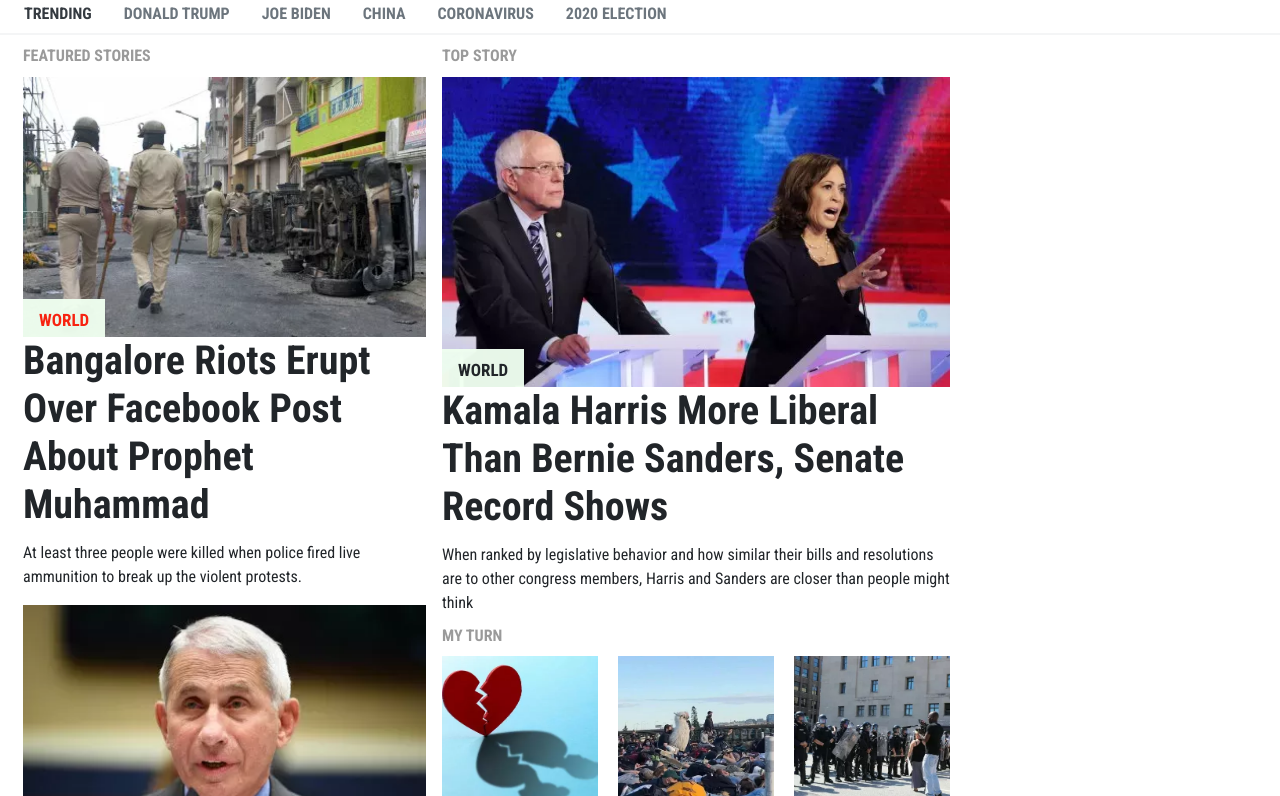
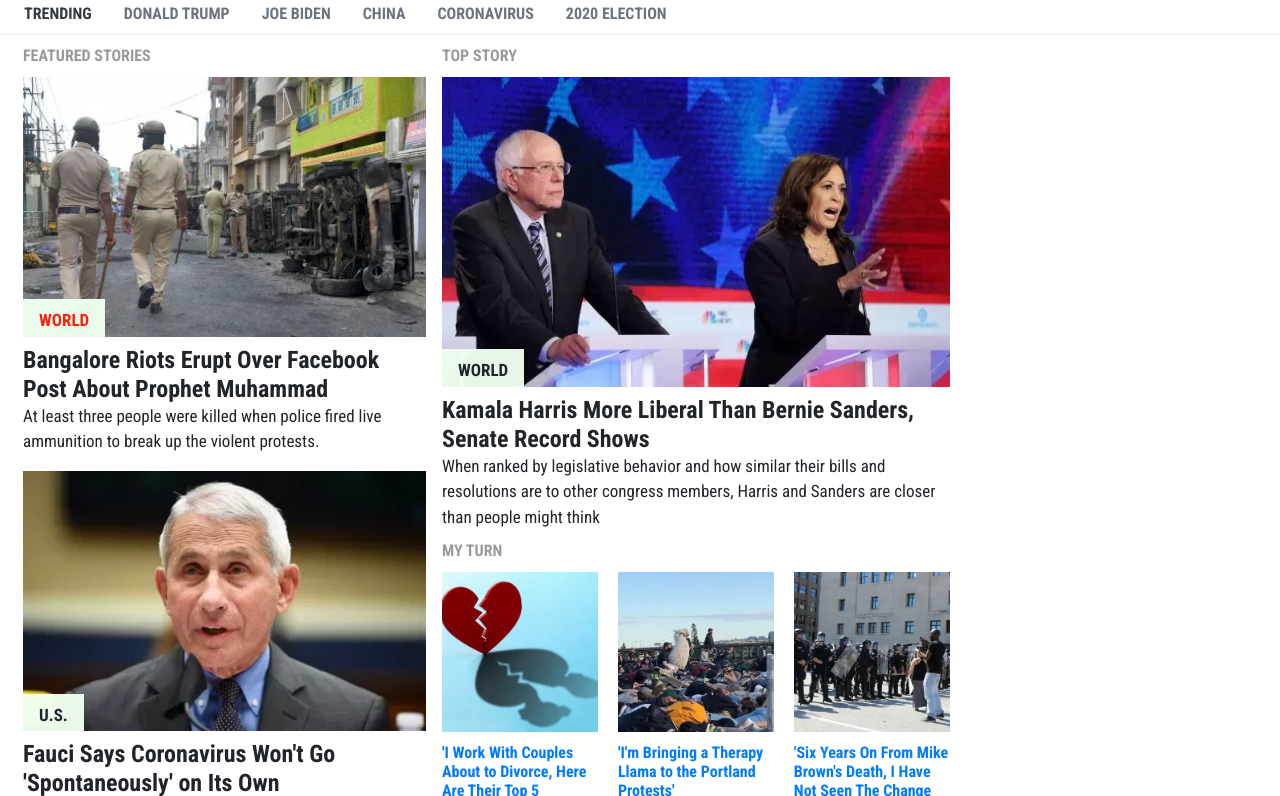
Before and after one commit to digitekh2i/newsweek-bootstrap, a plain HTML site: page index.html in a window 1280 px wide. Shown: the part 156-952 px from the top of the page. Drawn offline with nearby package versions, Linux system fonts and the light colour scheme.

Commit message:
and styling  section

```diff
--- a/css/style.css
+++ b/css/style.css
@@ -182,7 +182,34 @@ img {
   padding: 0 1rem;
   line-height: 2.5em;
   text-align: center;
-  font-size: 17px;
+  font-size: 1.0625em;
   font-weight: 700;
   background-color: rgba(240, 255, 240, 0.966);
 }
+
+.main-news-col-1 .card-title,
+.main-news-col-2 .card-title {
+  margin: 0.6rem 0 0 0;
+  font-size: 1.5em;
+  text-decoration: none;
+}
+
+.main-news-col-1 .card-text,
+.main-news-col-2 .card-text {
+  font-size: 1.0625em;
+}
+
+.news-grid .card-custom-img {
+  height: 10em;
+}
+
+.news-grid img {
+  height: 100%;
+}
+
+.news-grid .card-title,
+.news-grid-mig {
+  font-size: 1em;
+  font-weight: 600;
+  margin: 0.7rem 0;
+}
```
